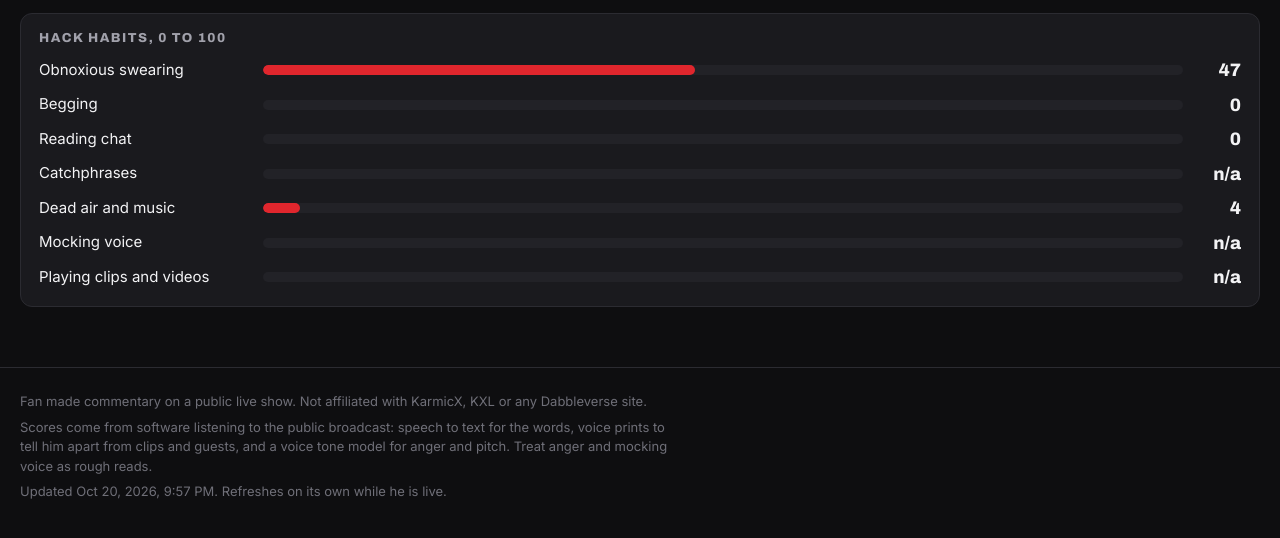
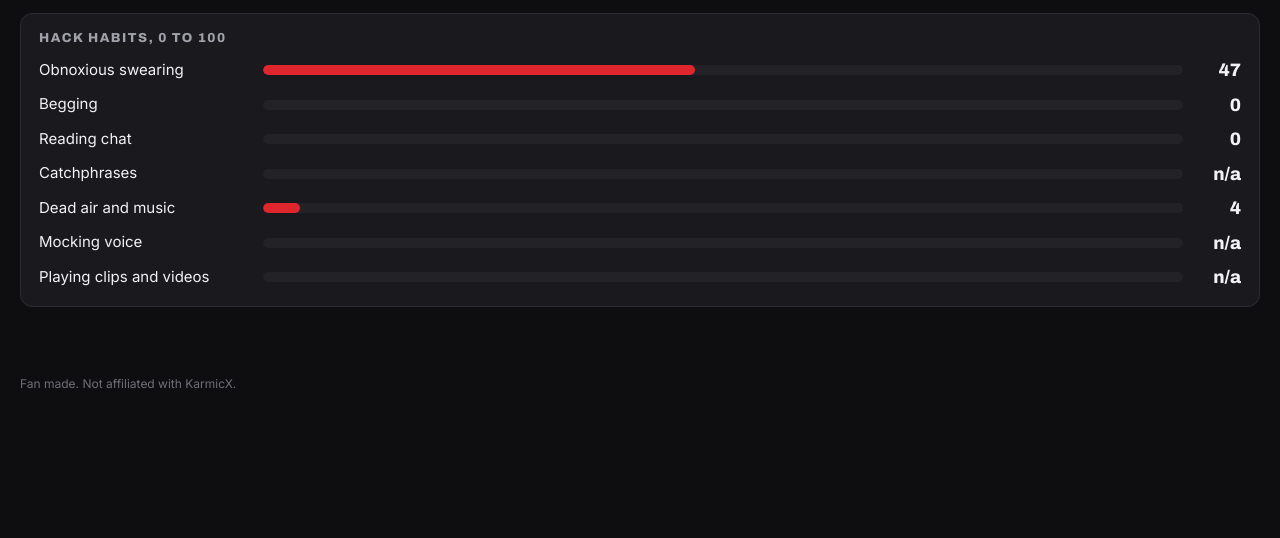
Before and after one commit to piersm2/thekarmicxfiles, a plain HTML site: page index.html in a window 1280 px wide. Shown: the part 434-972 px from the top of the page. After the commit the page ends 861 px from the top, so only its background shows below. Drawn offline with Linux system fonts and the light colour scheme.

Commit message:
Trim the footer to one line
Co-Authored-By: Claude Opus 5.5 <noreply@anthropic.com>
Claude-Session: https://claude.ai/code/session_018aCaq57Jbi9BomMVdPYu3E

```diff
--- a/index.html
+++ b/index.html
@@ -143,7 +143,7 @@ dialog::backdrop { background: rgba(0,0,0,.72); }
 .tl li b { font: 800 15px/1.2 var(--head); }
 .session { white-space: pre-wrap; color: #dcdce2; font-size: 14.5px; }
 
-footer { border-top: 1px solid var(--line); color: var(--faint); font-size: 13px; padding: 24px 0 40px; }
+footer { color: var(--faint); font-size: 12px; padding: 8px 0 28px; }
 footer p { margin: 0 0 6px; max-width: 80ch; }
 
 @media (max-width: 980px) {
@@ -190,11 +190,7 @@ footer p { margin: 0 0 6px; max-width: 80ch; }
 
 <dialog id="case"><div class="dhead"><b id="caseTitle"></b><button onclick="document.getElementById('case').close()">Close</button></div><div class="dbody" id="caseBody"></div></dialog>
 
-<footer><div class="wrap">
-  <p>Fan made commentary on a public live show. Not affiliated with KarmicX, KXL or any Dabbleverse site.</p>
-  <p>Scores come from software listening to the public broadcast: speech to text for the words, voice prints to tell him apart from clips and guests, and a voice tone model for anger and pitch. Treat anger and mocking voice as rough reads.</p>
-  <p id="updated"></p>
-</div></footer>
+<footer><div class="wrap"><p>Fan made. Not affiliated with KarmicX.</p></div></footer>
 
 <script>
 const $ = s => document.querySelector(s);
@@ -227,7 +223,6 @@ async function load() {
   const live = D.streams.find(s => s.status === "live");
   $("#air").classList.toggle("on", !!live);
   $("#airText").textContent = live ? "Live now" : D.streams.length ? `Off air since ${D.streams[0].date.replace(/, \d{4}$/, "")}` : "Off air";
-  $("#updated").textContent = "Updated " + new Date(D.updated * 1000).toLocaleString([], { dateStyle: "medium", timeStyle: "short" }) + ". Refreshes on its own while he is live.";
   scorecard(live); streams(); leaderboard(); file();
   show(location.hash.slice(1) || "scorecard", true);
 }
```
